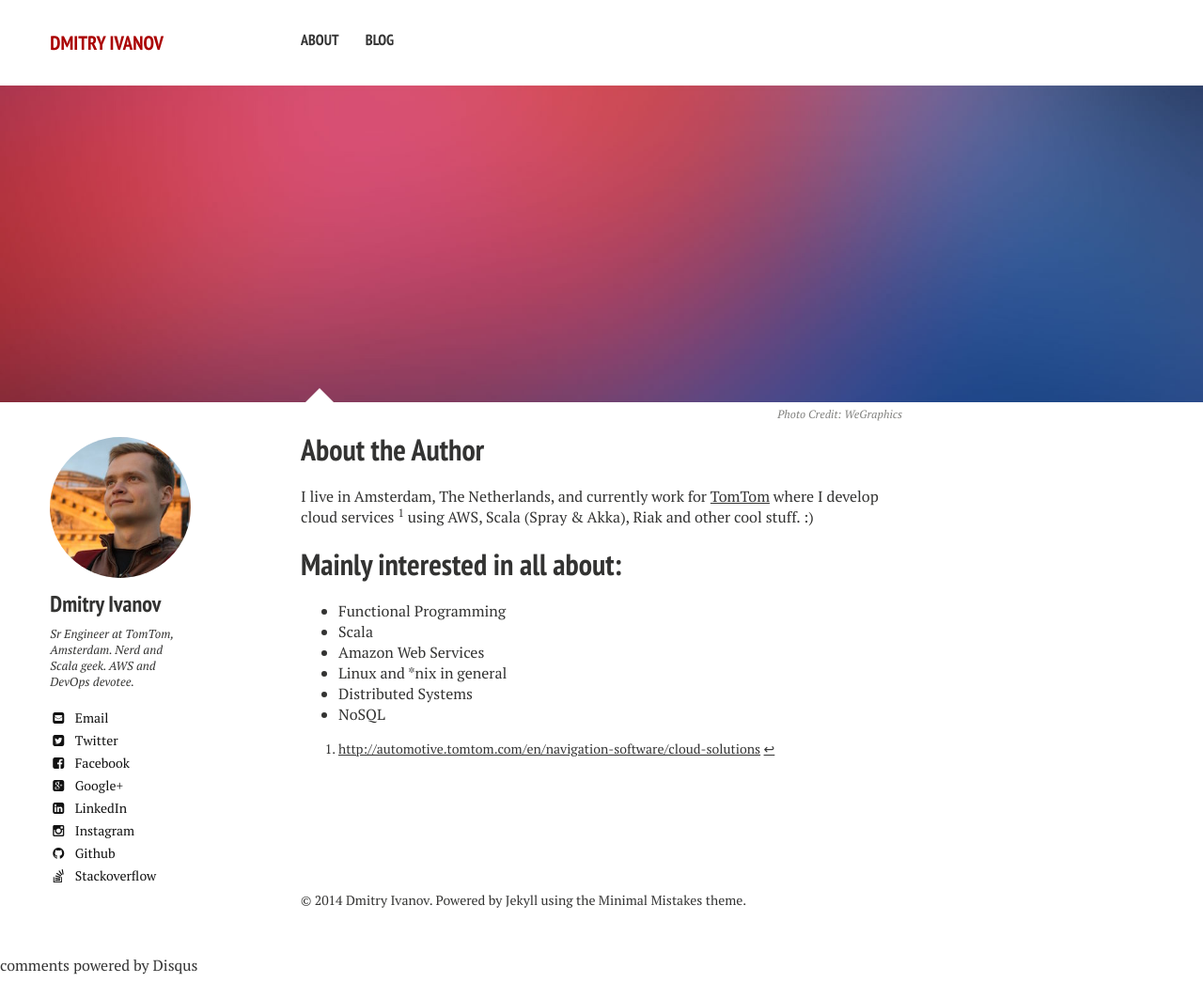
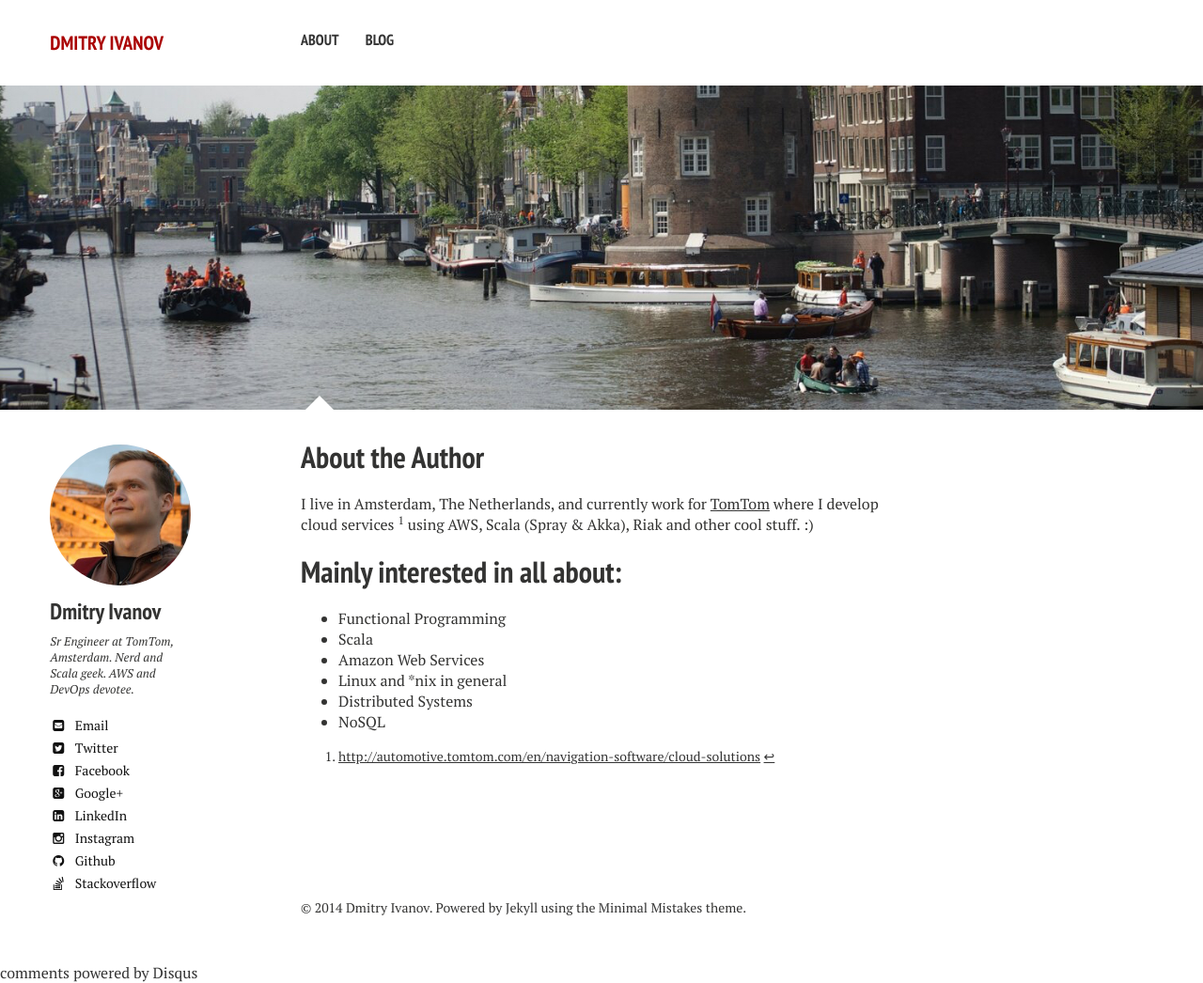
Before and after one commit to ajantis/ajantis.github.io, a Jekyll site: the page built from about/index.md, in a window 1280 px wide. Shown: the whole page at 94% size. Built offline with Jekyll 4.4.1, drawn with Linux system fonts in a browser that asks for light colours; nearby versions of some CDN libraries; comment, search, counter and statistics services are not loaded.

Commit message:
Use amsterdam panorama as background image of 'about' page

```diff
--- a/about/index.md
+++ b/about/index.md
@@ -5,9 +5,9 @@ tags: [about]
 modified: 2014-08-08T20:53:07.573882-04:00
 comments: true
 image:
-  feature: sample-image-2.jpg
-  credit: WeGraphics
-  creditlink: http://wegraphics.net/downloads/free-ultimate-blurred-background-pack/
+  feature: ams_panorama.jpg
+  credit: #WeGraphics
+  creditlink: #http://wegraphics.net/downloads/free-ultimate-blurred-background-pack/
 ---
 
 I live in Amsterdam, The Netherlands, and currently work for [TomTom](http://www.tomtom.com/) where I develop cloud services [^1] using AWS, Scala (Spray & Akka), Riak and other cool stuff. :)
```
Also changed, not shown: images/ams_panorama.jpg (added).
